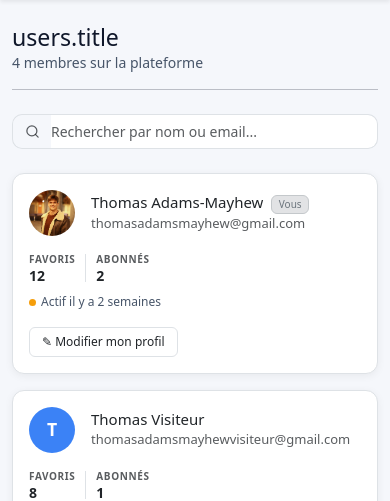
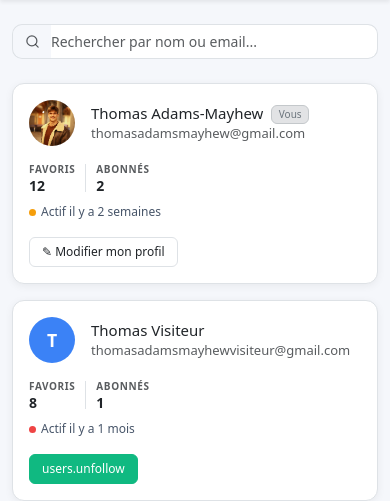
Before and after one commit to ChtickenDev/Calek_News, a Flask app: page /users in a window 390 px wide. Shown: the part 52-553 px from the top of the page. Run offline with Flask 3, Linux system fonts and the light colour scheme; a user stored in the database is signed in; data comes from the database, SQL or seed files in the repository; parts of the project's set-up code (start-up, migrations or seed data) failed here and were passed over.

Commit message:
masquer titres et sous-titres redondants sur mobile

```diff
--- a/templates/drafts.html
+++ b/templates/drafts.html
@@ -5,7 +5,7 @@
 
 {% block content %}
 
-<h3 class="mb-3">{{ t('nav.search') }}</h3>
+<h3 class="mb-3 d-none d-md-block">{{ t('nav.search') }}</h3>
 
 <div class="card side-card p-3 mb-4">
 
--- a/templates/favorites.html
+++ b/templates/favorites.html
@@ -218,7 +218,7 @@
   <!-- Contenu principal -->
   <div class="physara-favorites-main">
 
-    <div class="mb-3">
+    <div class="mb-3 d-none d-md-block">
       <h3 class="mb-0">{{ t('favorites.title') }}</h3>
     </div>
 
--- a/templates/feed.html
+++ b/templates/feed.html
@@ -11,7 +11,7 @@
 
 {% block content %}
 
-<div class="d-flex align-items-center justify-content-between mb-1 flex-wrap gap-2">
+<div class="d-none d-md-flex align-items-center justify-content-between mb-1 flex-wrap gap-2">
   <div>
     <h3 class="mb-0">{% if discovery %}{{ t('feed.discovery_title') }}{% else %}{{ t('feed.title') }}{% endif %}</h3>
     <p class="text-muted small mb-0">
@@ -21,7 +21,7 @@
   <a href="{{ url_for('users_list') }}" class="btn btn-follow-pill">{{ t('feed.find_profiles') }}</a>
 </div>
 
-<hr class="mb-4">
+<hr class="d-none d-md-block mb-4">
 
 {% if not items %}
   <div class="text-center py-5 text-muted">
--- a/templates/users_list.html
+++ b/templates/users_list.html
@@ -4,14 +4,14 @@
 
 {% block content %}
 
-<div class="d-flex align-items-center justify-content-between mb-1 flex-wrap gap-2">
+<div class="d-none d-md-flex align-items-center justify-content-between mb-1 flex-wrap gap-2">
   <div>
     <h3 class="mb-0">{{ t('users.title') }}</h3>
     <p class="text-muted small mb-0">{{ users|length }} membre{{ 's' if users|length > 1 else '' }} sur la plateforme</p>
   </div>
 </div>
 
-<hr class="mb-4">
+<hr class="d-none d-md-block mb-4">
 
 <!-- Recherche -->
 <div class="mb-4" style="max-width: 420px;">
```
